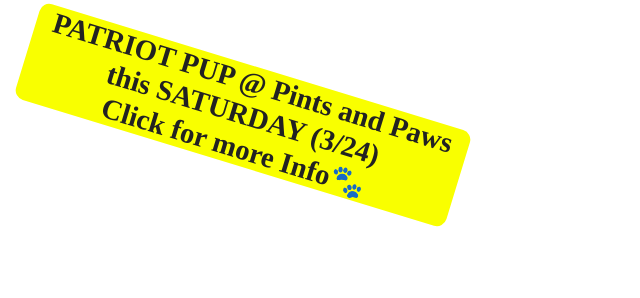
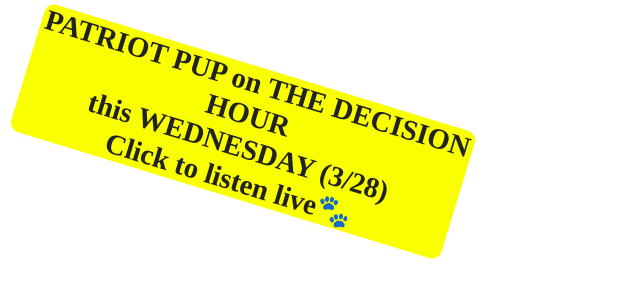
Before and after one commit to jmanock/pPup, a website: page app/banner.html in a window 1280 px wide. Shown: the whole page, without its empty margins (0-640 px from the left). Drawn offline with Linux system fonts and the light colour scheme; a web font is replaced by a local one.

Commit message:
changing the title

```diff
--- a/app/banner.html
+++ b/app/banner.html
@@ -27,7 +27,8 @@
   </style>
 </head>
 <body>
-  <h1 class='rotate'><a href='http://www.pintsandpaws.com/' target='_blank'>PATRIOT PUP @ Pints and Paws <br> this SATURDAY (3/24)<br> Click for more Info</a><span class='pp'>&#128062;</span></h1>
+  <!-- <h1 class='rotate'><a href='http://www.pintsandpaws.com/' target='_blank'>PATRIOT PUP @ Pints and Paws <br> this SATURDAY (3/24)<br> Click for more Info</a><span class='pp'>&#128062;</span></h1> -->
+  <h1 class='rotate'><a href='http://www.heroesmediagroup.com/the-decision-hour/' target='_blank'>PATRIOT PUP on THE DECISION HOUR <br> this WEDNESDAY (3/28) <br> Click to listen live</a><span class='pp'>&#128062;</span></h1>
 </body>
 
 <!-- <head>
```
